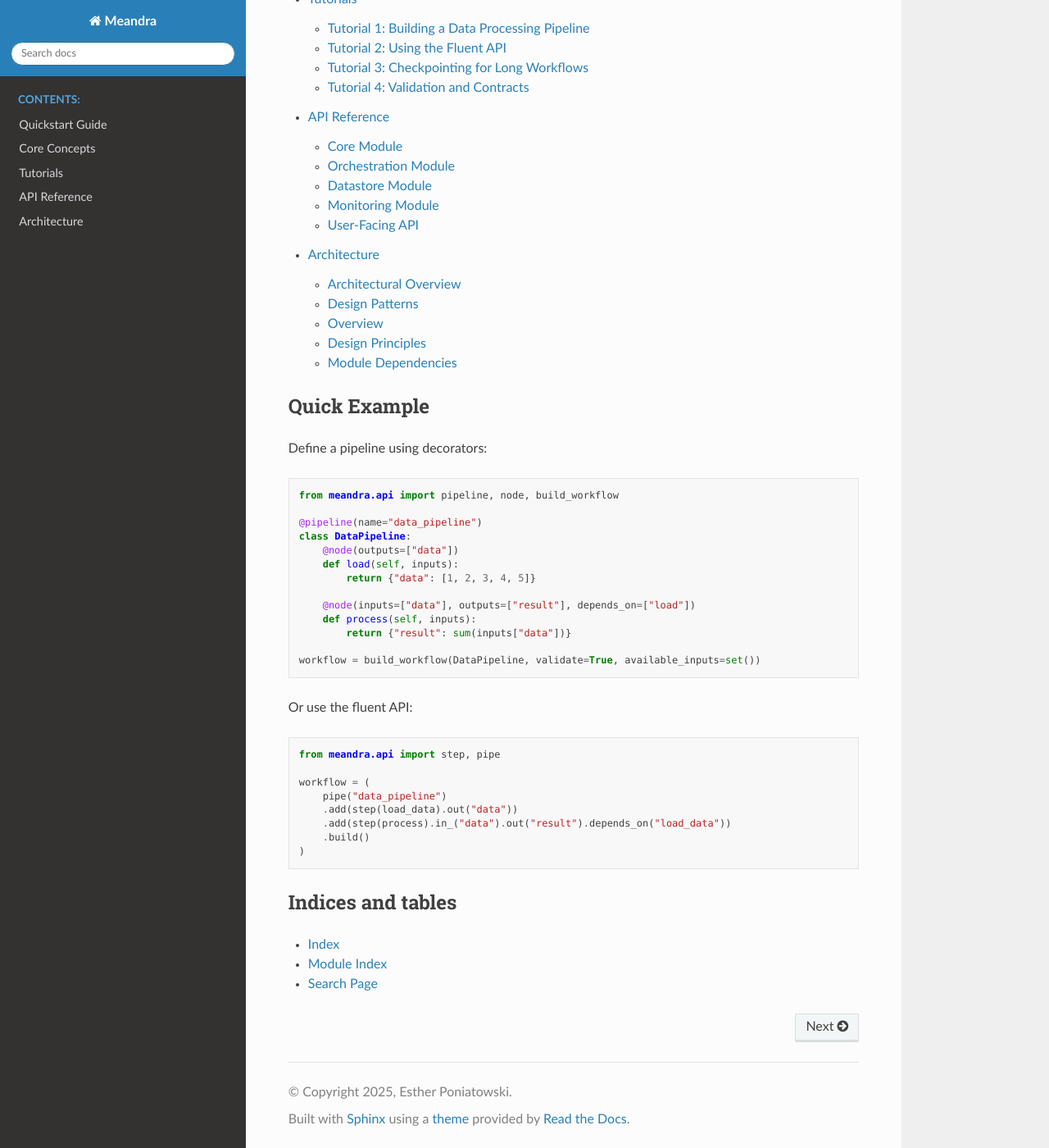
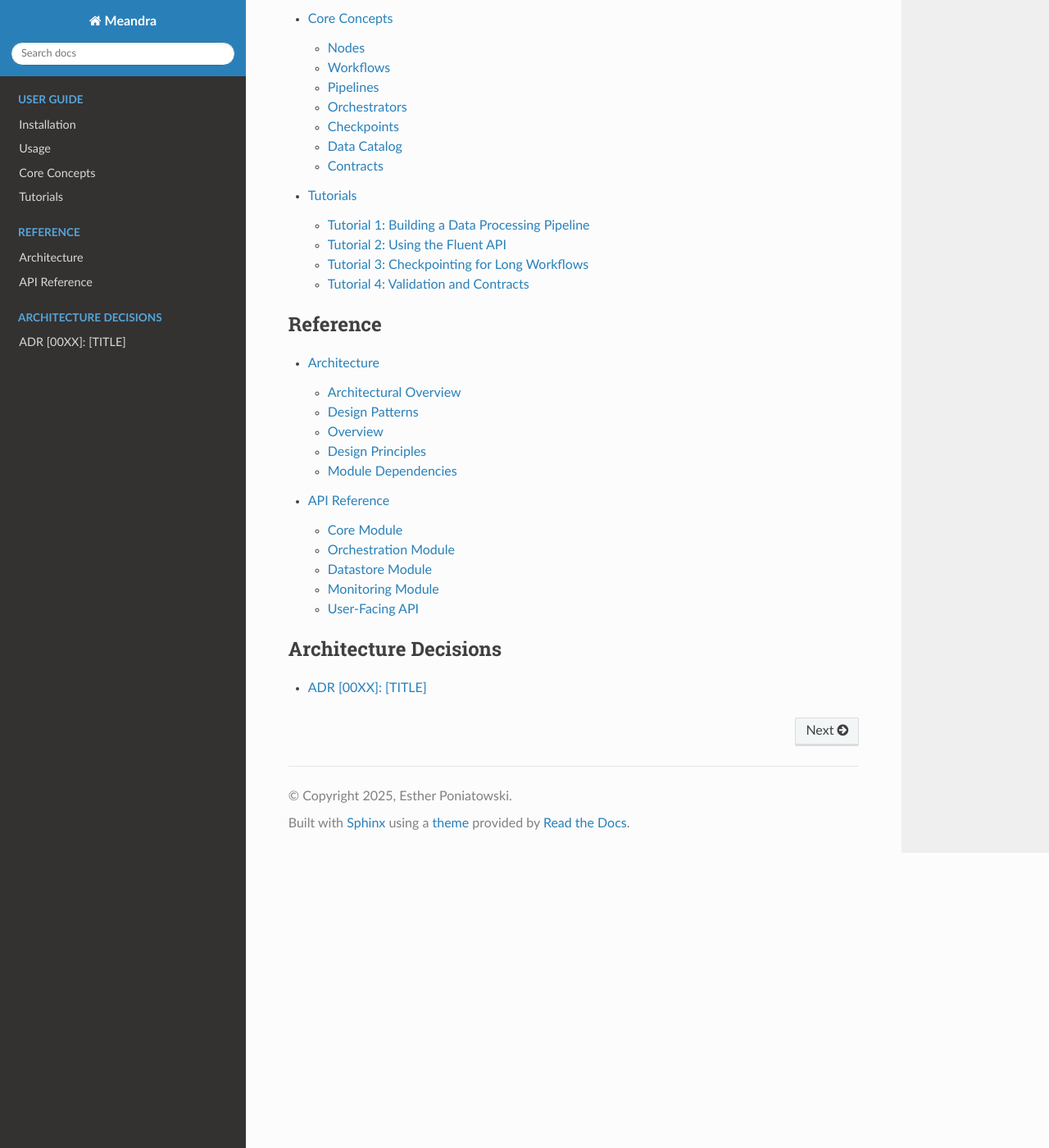
Before and after one commit to esther-poniatowski/meandra, a Sphinx documentation site: the page built from docs/index.md, in a window 1280 px wide and 1400 px high, scrolled down 629 px. Shown: the whole window at 82% size. Built offline with Sphinx 7.4.7 and the Read the Docs theme 3.1.0, drawn with Linux system fonts in a browser that asks for light colours; pages that are not in the unit, such as notebooks, are missing from menus; some of the changed text lies outside the part shown.

````diff
--- a/docs/index.md
+++ b/docs/index.md
@@ -1,53 +1,28 @@
-# Meandra Documentation
+# Meandra
 
-Meandra is a workflow orchestration library for building robust, modular data analysis pipelines.
+Runs modular data processing pipelines with reproducible configurations.
 
 ```{toctree}
 :maxdepth: 2
-:caption: Contents:
+:caption: User Guide
 
-guide/quickstart
+guide/installation
+guide/usage
 guide/concepts
 guide/tutorials
-api/index
-architecture/index
 ```
 
-## Quick Example
+```{toctree}
+:maxdepth: 2
+:caption: Reference
 
-Define a pipeline using decorators:
-
-```python
-from meandra.api import pipeline, node, build_workflow
-
-@pipeline(name="data_pipeline")
-class DataPipeline:
-    @node(outputs=["data"])
-    def load(self, inputs):
-        return {"data": [1, 2, 3, 4, 5]}
-
-    @node(inputs=["data"], outputs=["result"], depends_on=["load"])
-    def process(self, inputs):
-        return {"result": sum(inputs["data"])}
-
-workflow = build_workflow(DataPipeline, validate=True, available_inputs=set())
+architecture/index
+api/index
 ```
 
-Or use the fluent API:
+```{toctree}
+:maxdepth: 1
+:caption: Architecture Decisions
 
-```python
-from meandra.api import step, pipe
-
-workflow = (
-    pipe("data_pipeline")
-    .add(step(load_data).out("data"))
-    .add(step(process).in_("data").out("result").depends_on("load_data"))
-    .build()
-)
+adr/adr-template
 ```
-
-## Indices and tables
-
-* {ref}`genindex`
-* {ref}`modindex`
-* {ref}`search`
````
Also changed, not shown: README.md (+44 -166 lines), docs/guide/installation.md (added, +44 -0 lines), docs/guide/quickstart.md (deleted, +0 -88 lines), docs/guide/usage.md (added, +108 -0 lines).
